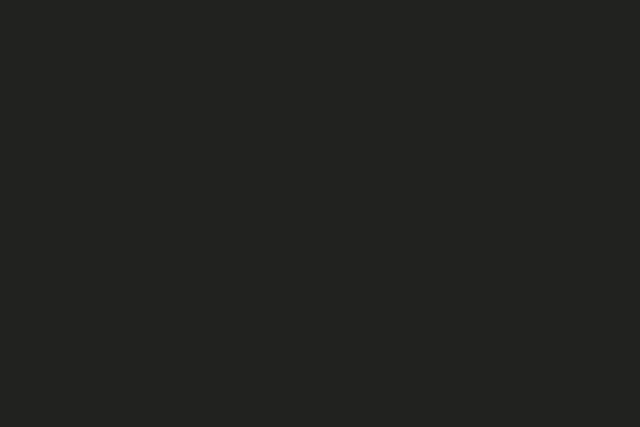
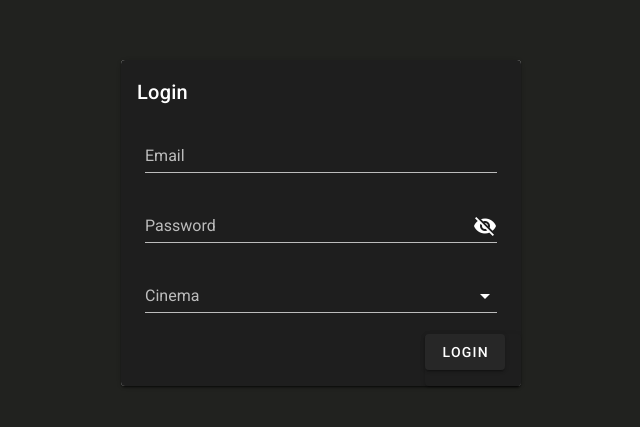
Before and after one commit to haid0109/cinema-site-frontend, a Vue app: page /admin in a window 1280 px wide. Shown: the part 177-604 px from the top of the page, without its empty margins (319-959 px from the left). Built offline with nearby package versions, Linux system fonts and the light colour scheme; no server answers.

Commit message:
enabled admin login

```diff
--- a/src/App.vue
+++ b/src/App.vue
@@ -110,7 +110,7 @@ export default {
       this.signUp = true;
       this.account = false;
       this.logOut = false;
-      if(this.$route.name != 'home') this.$router.push('home');
+      if(this.$route.name != 'home') this.$router.push(sessionStorage.getItem('cinema') || '/');
     }
   }
 }
--- a/src/components/authForm.vue
+++ b/src/components/authForm.vue
@@ -48,6 +48,17 @@
                 rules.numberOnly,
                 rules.phoneNum
             ]"/>
+
+            <v-select
+            v-model="cinemaValue"
+            :items="items"
+            item-text="name"
+            item-value="_id"
+            class="px-6"
+            label="Cinema"
+            single-line
+            v-if="type == 'admin'"
+            :rules="[rules.required]"/>
 
             <v-card class="ml-auto" >
                 <v-btn
@@ -100,6 +111,8 @@ export default {
         password: '',
         rePassword: '',
         phoneNum: '',
+        items: [],
+        cinemaValue: '',
         show1: false,
         show2: false,
         notFound: false,
@@ -116,14 +129,35 @@ export default {
             phoneNum: value => value.length < 1 || value.length == 8 || 'Phone number must be 8 digits',
         }
     }),
+    created: async function(){
+        await this.retrieveCinemaNames();
+    },
     methods: {
+        retrieveCinemaNames: async function(){
+            fetch(`http://localhost:2020/cinema/names`)
+            .then(async (resp) => {
+                const cinemaNames = await resp.json();
+                this.items = cinemaNames;
+            })
+            .catch((error) => {
+                console.error('Error: ', error);
+                alert('something went wrong, try again');
+            });
+        },
         loginOrSignUp: async function(){
             if(this.action == 'Login') this.login();
             else if(this.action == 'Sign Up') this.signUp();
             else alert('Something went wrong');
         },
         login: async function(){
-            fetch(`http://localhost:2020/${this.type}/login/${this.email}/${this.password}`)
+            let credentials = {
+                email: this.email,
+                password: this.password
+            }
+            let endpoint = `http://localhost:2020/${this.type}/login/${JSON.stringify(credentials)}`;
+            if(this.type == 'admin')
+                endpoint = `http://localhost:2020/${this.type}/login/${this.cinemaValue}/${JSON.stringify(credentials)}`;
+            fetch(endpoint)
             .then(async (resp) => {
                 if(resp.status == 404) return this.notFound = true;
                 else if(resp.status == 400) return this.passwordIncorrect = true;
@@ -133,11 +167,11 @@ export default {
                 if(this.type == 'user'){
                     sessionStorage.setItem('jwt', token);
                     this.$emit('loggedIn');
-                    if(this.extended) this.$router.push('home');
+                    if(this.extended) this.$router.push(sessionStorage.getItem('cinema') || '/');
                 }
                 else if(this.type == 'admin'){
                     sessionStorage.setItem('jwtAdmin', token);
-                    this.$router.push('adminDashboard');
+                    this.$emit('loggedIn');
                 }
             })
             .catch((error) => {
@@ -164,7 +198,7 @@ export default {
 
                 sessionStorage.setItem('jwt', token);
                 this.$emit('loggedIn');
-                if(this.extended) this.$router.push('home');
+                if(this.extended) this.$router.push(sessionStorage.getItem('cinema') || '/');
             })
             .catch((error) => {
                 console.error('Error: ', error);
--- a/src/router/index.js
+++ b/src/router/index.js
@@ -20,7 +20,7 @@ const routes = [
     path: '/admin',
     name: 'adminLogin',
     component: adminLogin,
-    children: [
+  },
   {
     path: '/admin/dashboard',
     name: 'adminDashboard',
@@ -29,8 +29,6 @@ const routes = [
       requiresAuth: true,
       requiresAdmin: true
     }
-      }
-    ]
   },
   {
     path: '/login',
@@ -64,6 +62,7 @@ const router = new VueRouter({
 })
 
 router.beforeEach((to, from, next) => {
+  if(to.name == 'home' && !sessionStorage.getItem('cinema')) next({path: '/'});
   if(to.matched.some(record => record.meta.requiresAuth)){
     if(to.matched.some(record => record.meta.requiresAdmin)){
       if(!sessionStorage.getItem('jwtAdmin')) next({path: '/admin'});
--- a/src/views/adminDashboard.vue
+++ b/src/views/adminDashboard.vue
@@ -0,0 +1,10 @@
+<template>
+    <v-container fluid class="ma-0 pa-0">
+
+    </v-container>
+</template>
+
+<script>
+export default {
+}
+</script>
--- a/src/views/adminLogin.vue
+++ b/src/views/adminLogin.vue
@@ -1,11 +1,38 @@
 <template>
-    <v-container fluid ma-0 pa-0>
-    </v-container>
+  <v-container fluid class="ma-0 pa-0 fill-height">
+    <v-row class="ma-0 pa-0 justify-center">
+      <v-card class="resizeOnMobile">
+        <authForm
+          :type="'admin'"
+          :action="'Login'"
+          :extended="true"
+          @loggedIn="loggedIn"
+        />
+      </v-card>
+    </v-row>
+  </v-container>
 </template>
 
 <script>
+import authForm from '../components/authForm';
+
 export default {
-  data: () => ({
-  })
+    components: {authForm},
+    created: async function(){
+      if(sessionStorage.getItem('jwtAdmin')) this.loggedIn();
+    },
+    methods: {
+      loggedIn: function(){
+        this.$router.push('/admin/dashboard');
+      }
+    }
 }
 </script>
+
+<style scoped>
+.resizeOnMobile{width: 400px;}
+
+@media (max-width: 400px) and (min-width: 0px) {
+    .resizeOnMobile{width: 250px;}
+}
+</style>
--- a/src/views/landingPage.vue
+++ b/src/views/landingPage.vue
@@ -14,7 +14,7 @@
           text tile
           v-for="(cinema, index) in cinemaNames"
           :key="index"
-          :to="{name: 'home', params: { cinema: cinema.name}}"
+          @click="goToHome(cinema.name)"
           :ripple="false"
           height="125"
           width="45%"
@@ -47,6 +47,10 @@ export default {
         console.error('Error: ', error);
         alert('Something went wrong, try again');
       });
+    },
+    goToHome: function(cinemaName){
+      sessionStorage.setItem('cinema', cinemaName);
+      this.$router.push(cinemaName);
     }
   }
 }
--- a/src/views/login.vue
+++ b/src/views/login.vue
@@ -19,7 +19,7 @@ import authForm from '../components/authForm';
 export default {
     components: {authForm},
     created: async function(){
-        if(sessionStorage.getItem('jwt')) this.$router.push('home');
+        if(sessionStorage.getItem('jwt')) this.$router.push(sessionStorage.getItem('cinema') || '/');
     }
 }
 </script>
--- a/src/views/register.vue
+++ b/src/views/register.vue
@@ -19,7 +19,7 @@ import authForm from '../components/authForm';
 export default {
     components: {authForm},
     created: async function(){
-        if(sessionStorage.getItem('jwt')) this.$router.push('home');
+        if(sessionStorage.getItem('jwt')) this.$router.push(sessionStorage.getItem('cinema') || '/');
     }
 }
 </script>
```
Lines whose indentation alone changed are shown as unchanged.
